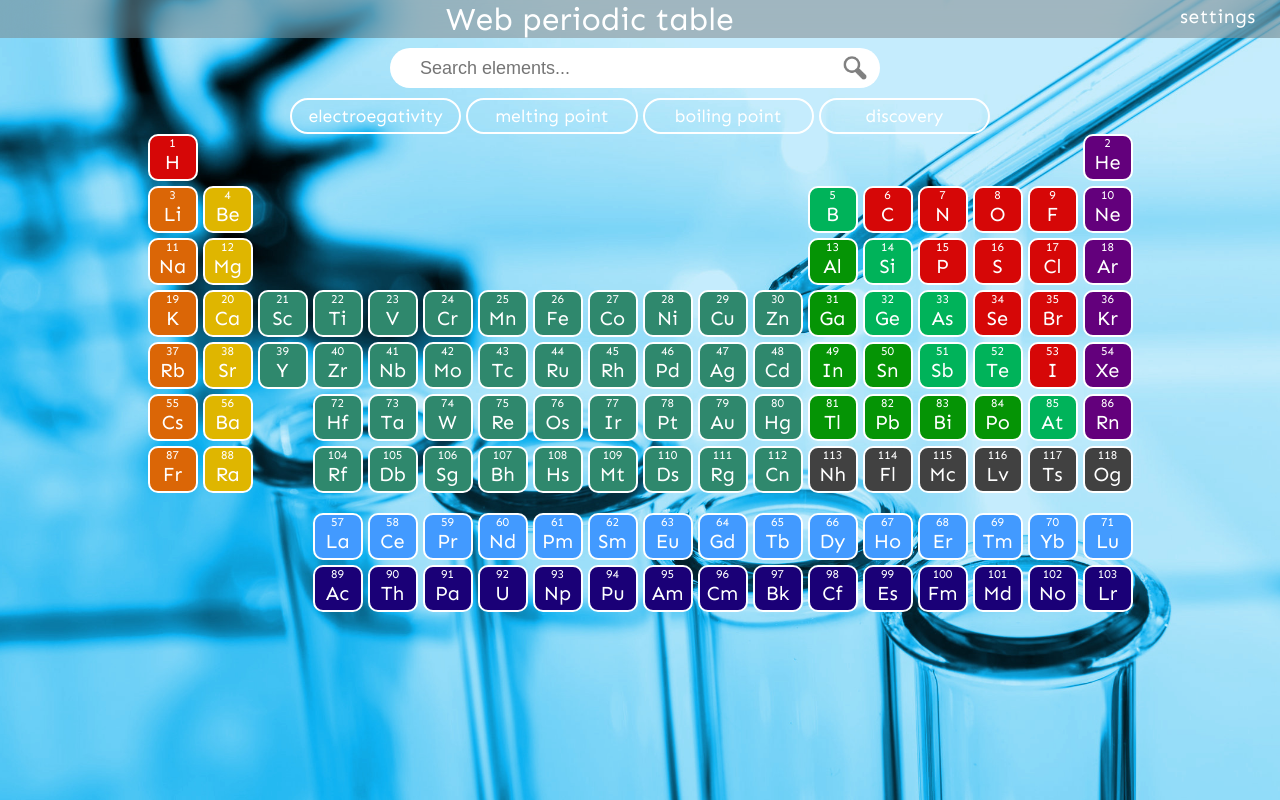
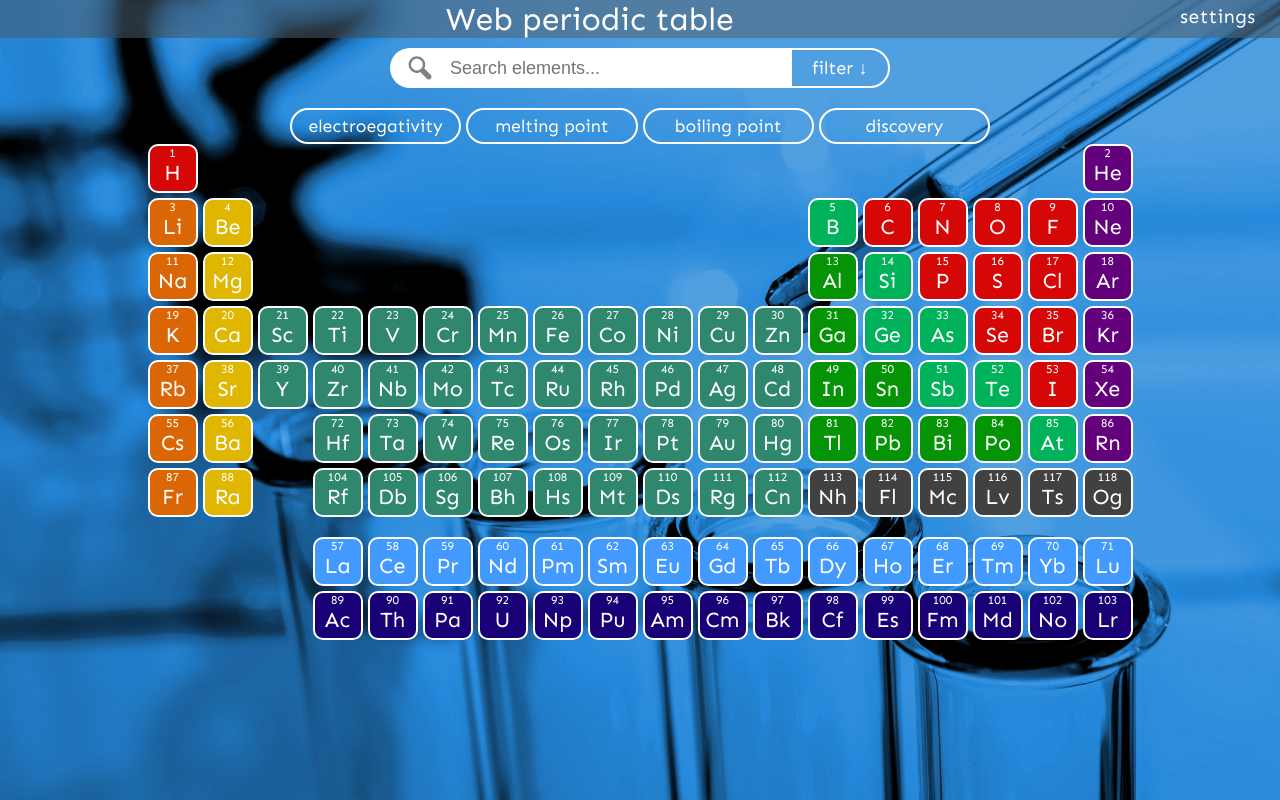
Before and after one commit to AntonHuggard/elementary-2, a React (Create React App) app: page / in a window 1280 px wide. Shown: the top 800 px of the page. Built offline with nearby package versions, Linux system fonts and the light colour scheme.

Commit message:
+ filter UI & primitive function

```diff
--- a/src/App.js
+++ b/src/App.js
@@ -2588,6 +2588,27 @@ class App extends Component {
 
   }
 
+  handleFilter = (filter) => {
+      this.showElements(false);
+      let results = [];
+
+      console.log(filter);
+
+      if (filter.match(/[spdf]-block\s?$/i)) {
+        const block = filter[0];
+        console.log(block);
+        results = this.getMatchingElements(block, true, "block");
+      } //else if(query.match(/^\d{1,3}\s?$/i)) {
+      //   results = this.getMatchingElements(parseInt(query, 10), false, "atomic_number");
+      // }
+
+      results.forEach(symbol => {
+        let htmlAtom = document.getElementById(symbol);
+        htmlAtom.style.opacity = "100%";
+      });
+
+  }
+
   handleQuery = (query) => {
       query === "" ? this.showElements(true): this.showElements(false);
       let results = [];
@@ -2644,7 +2665,6 @@ class App extends Component {
         query = parseInt(query, 10);
         results = this.getMatchingElements(query, false, "group");
       } else results = this.getMatchingElements(query, false, "name");
-
       results.forEach(symbol => {
         let htmlAtom = document.getElementById(symbol);
         htmlAtom.style.opacity = "100%";
@@ -2788,6 +2808,15 @@ class App extends Component {
     else this.hideInputsExcept("search");
   }
 
+  handleFilterToggle = () => {
+    const filter_btn = document.getElementById('filter-menu');
+    const magnifying_glass = document.getElementById('query-img');
+    const filter_menu = document.getElementById('filter-accordian');
+    filter_btn.classList.toggle('expanded');
+    magnifying_glass.classList.toggle('expanded');
+    filter_menu.classList.toggle('hide-me');
+  }
+
   handleCloseMenu = () => {
     const side_menu = document.getElementById('side-menu');
     side_menu.classList.add('hide-menu');
@@ -2801,31 +2830,45 @@ class App extends Component {
   render() {
     return (
       <React.Fragment>
+
         <header>
           <h1>Web periodic table</h1>
-          <span id='settings-btn' onClick={this.handleShowMenu}>settings</span>
+          <span
+            id='settings-btn'
+            onClick={this.handleShowMenu}
+            className='unselectable'
+            >settings</span>
         </header>
+
         <div id="side-menu" className='hide-menu'>
           <button onClick={this.handleCloseMenu}>close</button>
           <button>celsius</button>
           <button>quiz</button>
           <button>help</button>
         </div>
+
+        <div id='element_search_wrapper'>
           <SearchBar
             onHandleQuery={this.handleQuery}
+            onHandleFilter={this.handleFilterToggle}
+            onSelectFilter={this.handleFilter}
           />
           <ElectronegSlider onHandleElectronegativity={this.handleElectronegativity} />
           <MeltingPtSlider onHandleMeltingPoint={this.handleMeltingPoint} />
           <BoilingPtSlider onHandleBoilingPoint={this.handleBoilingPoint} />
           <DiscoverySlider onHandleDiscovery={this.handleDiscovery} />
+        </div>
         <SliderMenu
           onSelectQuery={this.selectQueryType}
         />
+
         <PeriodicTable
           atoms={this.state.atoms}
           onHandleElementClick={this.handleElementClick}
         />
+
         <div id="element-modal" className="hide-me"></div>
+
       </React.Fragment>
     );
   }
--- a/src/components/search.jsx
+++ b/src/components/search.jsx
@@ -5,7 +5,14 @@ class SearchBar extends Component {
 
     render() {
         return (
+
                 <div id="element_search_container" >
+                    <img
+                        id='query-img'
+                        src={magnifyingGlass}
+                        alt="elementary, Watson"
+                        className=''
+                        />
                     <input
                         value={this.props.value}
                         type="text"
@@ -15,7 +22,25 @@ class SearchBar extends Component {
                             this.props.onHandleQuery(e.target.value);
                         }}
                         />
-                <img src={magnifyingGlass} alt="elementary, Watson" />
+                    <span
+                        className='unselectable'
+                        id='filter-menu'
+                        onClick={this.props.onHandleFilter}
+                        >filter &#8595;</span>
+                    <div id='filter-accordian' className='hide-me'>
+                        <button onClick={e => {this.props.onSelectFilter('s-block')}}>s-block</button>
+                        <button >p-block</button>
+                        <button >d-block</button>
+                        <button >f-block</button>
+                        <button >radioactive</button>
+                        <button >solid</button>
+                        <button >liquid</button>
+                        <button >gas</button>
+                        <button >metal</button>
+                        <button >metalloid</button>
+                        <button >non-metal</button>
+                        <button >synthetic</button>
+                    </div>
                 </div>
         );
     }
--- a/src/main.css
+++ b/src/main.css
@@ -1,7 +1,7 @@
 
 html {
     /* background-image: url(tactile_noise_dark.png); */
-    background-image: url(./components/imgs/background-2.jpg);
+    background-image: url(./components/imgs/background-4.jpg);
     background-position: center center;
     background-attachment: fixed;
     background-repeat: no-repeat;
@@ -22,7 +22,7 @@ h1, h3 {
 }
 
 header {
-    background-color: rgba(114, 114, 114, 0.438);
+    background-color: rgba(83, 83, 83, 0.438);
     backdrop-filter: blur(20px);
     margin-bottom: 10px;
     display: grid;
@@ -37,36 +37,101 @@ header span {
     letter-spacing: 0.025em;
 }
 
+.hide-me {
+    display: none !important;
+}
+
+.unselectable {
+    -moz-user-select: -moz-none;
+    -khtml-user-select: none;
+    -webkit-user-select: none;
+    -ms-user-select: none;
+    user-select: none;
+ }
+
+#element_search_wrapper {
+    width: 100%;
+    z-index: 1;
+    position: fixed;
+    display: block;
+    margin: auto;
+}
+
 #element_search_container {
     width: 90%;
     max-width: 500px;
     display: grid;
     margin: auto;
-    grid-template-columns: auto 55px;
+    grid-template-columns: 55px auto 100px;
     grid-template-rows: 40px;
+}
+
+#element_search_container img {
+    grid-column: 1;
+    height: 30px;
+    background-color: white;
+    padding-top: 5px;
+    padding-bottom: 5px;
+    padding-left: 15px;
+    padding-right: 10px;
+    border-radius: 20px 0px 0px 20px;
+}
+
+#element_search_container img.expanded {
+    border-radius: 20px 0px 0px 0px;
 }
 
 #element_search_container input {
     min-width: 150px;
     max-width: 645px;
     height: 38px;
-    grid-column: 1;
+    grid-column: 2;
     border: none;
-    border-radius: 25px 0px 0px 25px;
-    padding-left: 30px;
+    padding-left: 5px;
     outline: none;
     font-size: 18px;
 }
 
-#element_search_container > img {
-    grid-column: 2;
-    height: 30px;
+#element_search_container span {
+    background-color: transparent;
+    color: white;
+    border: 2px solid white;
+    font-size: 18px;
+    padding-left: 20px;
+    padding-top: 7px;
+    border-radius: 0px 20px 20px 0px;
+}
+
+#element_search_container span:hover {
     background-color: white;
-    padding-top: 5px;
-    padding-bottom: 5px;
-    padding-left: 5px;
-    padding-right: 10px;
-    border-radius: 0px 25px 25px 0px;
+    color: black;
+    cursor: pointer;
+}
+
+#element_search_container span.expanded {
+    border-radius: 0px 20px 0px 0px;
+}
+
+#filter-accordian {
+    grid-column: 1 / span 3;
+    width: 100%;
+    display: grid;
+    grid-template-columns: 1fr;
+    background-color: white;
+    padding-bottom: 20px;
+    border-radius: 0 0 20px 20px;
+}
+
+#filter-accordian button {
+    font-family: 'Sen', sans-serif;
+    font-size: 17px;
+    text-align: center;
+    background-color: white;
+    border: 3px solid white;
+}
+
+#filter-accordian button:hover {
+    background-color: #45aafc;
 }
 
 .periodic-table-wrapper {
@@ -96,7 +161,7 @@ header span {
 }
 
 .element-tile p {
-    font-size: 1.25em;
+    font-size: 1.35em;
     margin-top: 0;
     margin-bottom: 0;
     text-align: center;
--- a/src/modal.css
+++ b/src/modal.css
@@ -1,14 +1,10 @@
-.hide-me {
-    display: none;
-}
-
 
 #element-modal {
     position: absolute;
     top: 10%;
     align-self: center;
     left: calc(50vw - 400px);
-    z-index: 1;
+    z-index: 2;
     width: 800px;
     border-radius: 30px;
     background-color: white;
--- a/src/sliderMenu.css
+++ b/src/sliderMenu.css
@@ -3,7 +3,7 @@
     max-width: 700px;
     display: grid;
     margin: auto;
-    margin-top: 10px;
+    margin-top: 70px;
     grid-template-columns: repeat(4, 1fr);
     column-gap: 5px;
 }
```
Also changed, not shown: src/components/imgs/background-3.jpg (added), src/components/imgs/background-4.jpg (added). Lines whose indentation alone changed are shown as unchanged.
